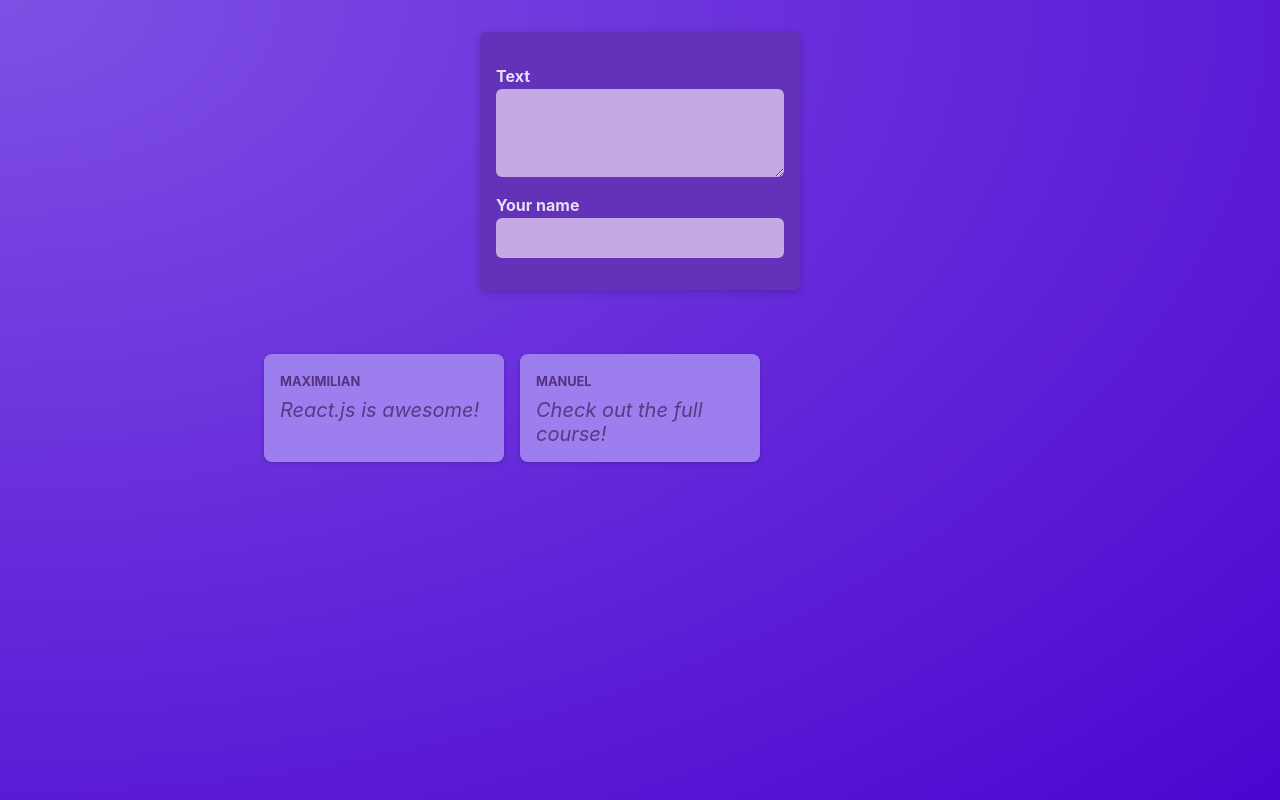
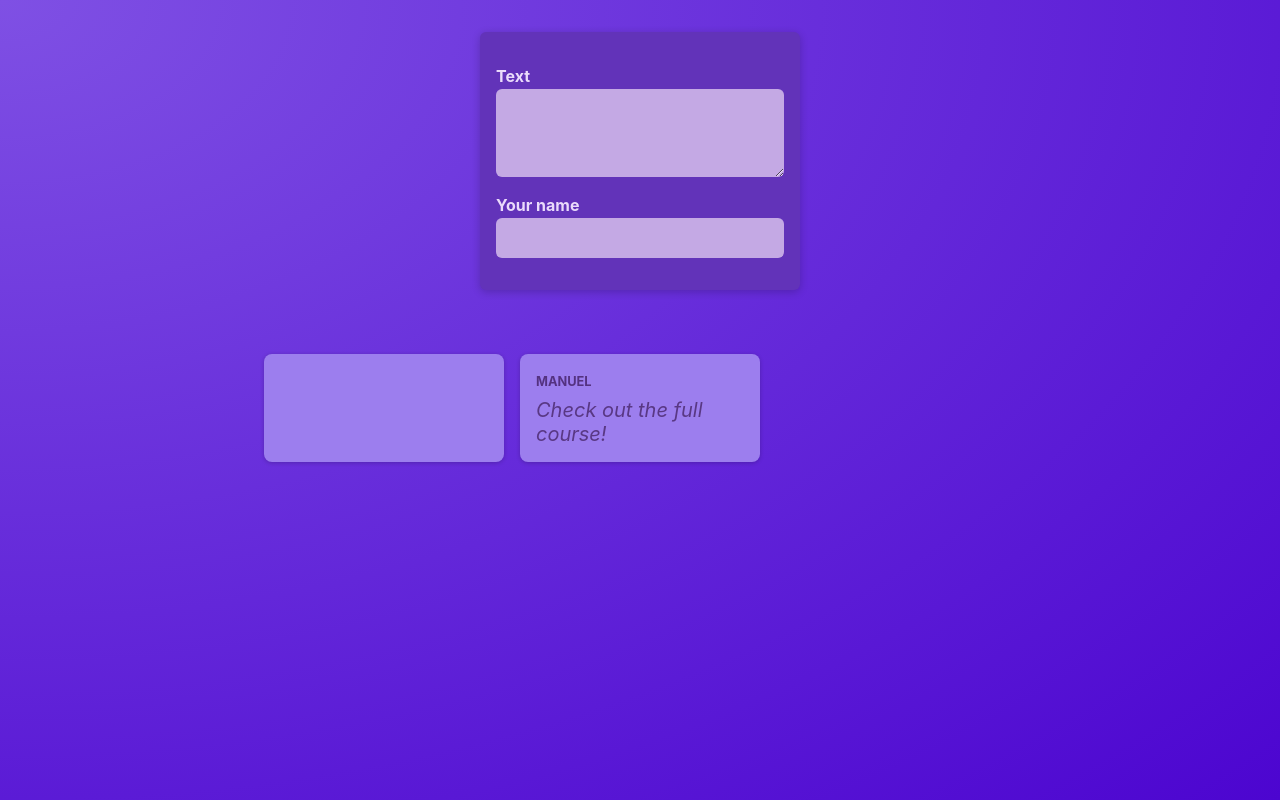
Before and after one commit to LordCracken/React-Crash-Course, a React (Vite) app: page / in a window 1280 px wide. Built offline with nearby package versions, Linux system fonts and the light colour scheme.

Commit message:
feat: use state for output data from new post form
Use state for output text from input and textarea to first post card. The state is lifted to PostList component.

```diff
--- a/src/components/NewPost.jsx
+++ b/src/components/NewPost.jsx
@@ -1,19 +1,15 @@
 import classes from './NewPost.module.css';
 
-function NewPost() {
-  function changeBodyHandler(event) {
-    console.log(event.target.value);
-  }
-
+function NewPost({onAuthorChange, onBodyChange}) {
   return (
     <form className={classes.form}>
       <p>
         <label htmlFor="body">Text</label>
-        <textarea id="body" required rows={3} onChange={changeBodyHandler} />
+        <textarea id="body" required rows={3} onChange={onBodyChange} />
       </p>
       <p>
         <label htmlFor="name">Your name</label>
-        <input type="text" id="name" required />
+        <input type="text" id="name" required onChange={onAuthorChange} />
       </p>
     </form>
   );
--- a/src/components/PostsList.jsx
+++ b/src/components/PostsList.jsx
@@ -1,14 +1,27 @@
+import {useState} from "react";
+
 import Post from "./Post";
 import NewPost from "./NewPost";
 import classes from "./PostsList.module.css";
 
 function PostsList() {
+  const [enteredBody, setEnteredBody] = useState('');
+  const [enteredAuthor, setEnteredAuthor] = useState('');
+
+  function authorChangeHandler(event) {
+    setEnteredAuthor(event.target.value);
+  }
+
+  function bodyChangeHandler(event) {
+    setEnteredBody(event.target.value);
+  }
+
   return (
     <>
-      <NewPost />
+      <NewPost onAuthorChange={authorChangeHandler} onBodyChange={bodyChangeHandler} />
       <ul className={classes.posts}>
-        <Post author="Maximilian" body="React.js is awesome!"/>
-        <Post author="Manuel" body="Check out the full course!"/>
+        <Post author={enteredAuthor} body={enteredBody} />
+        <Post author="Manuel" body="Check out the full course!" />
       </ul>
     </>
   );
```
